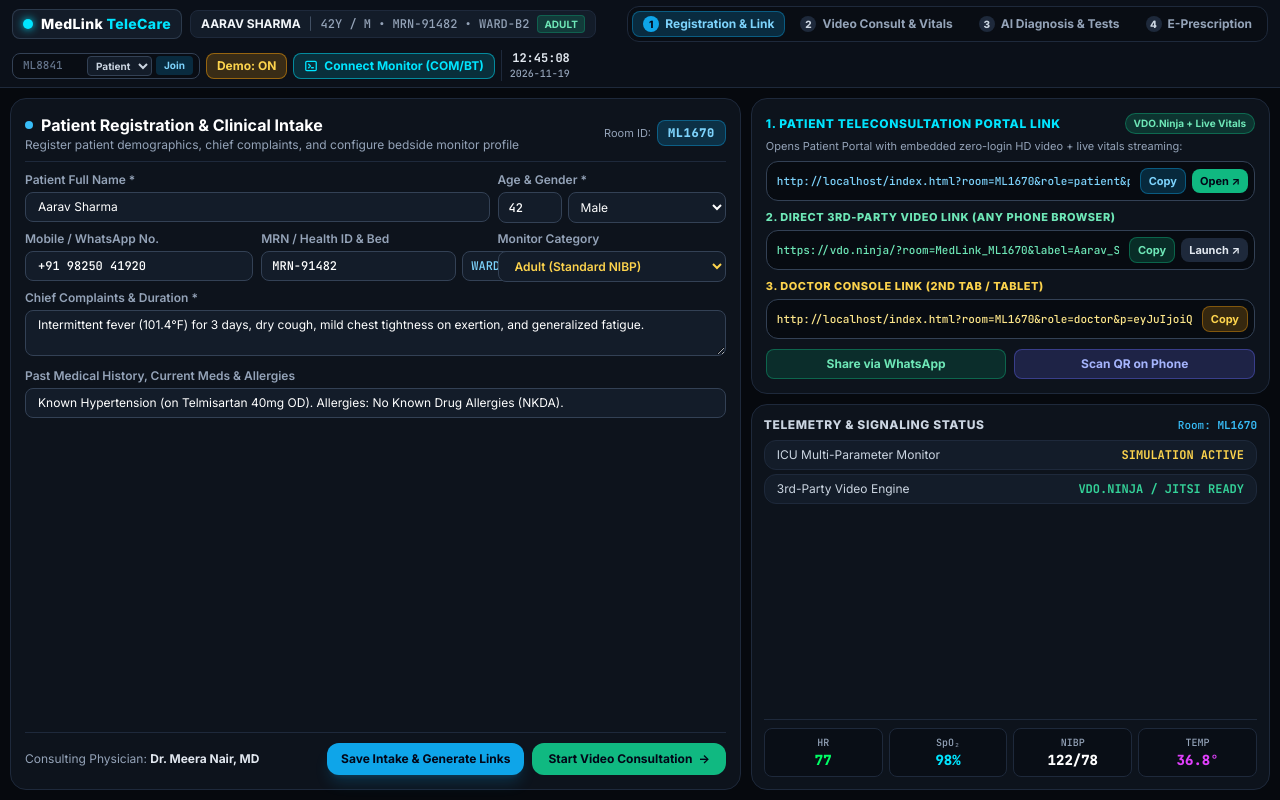
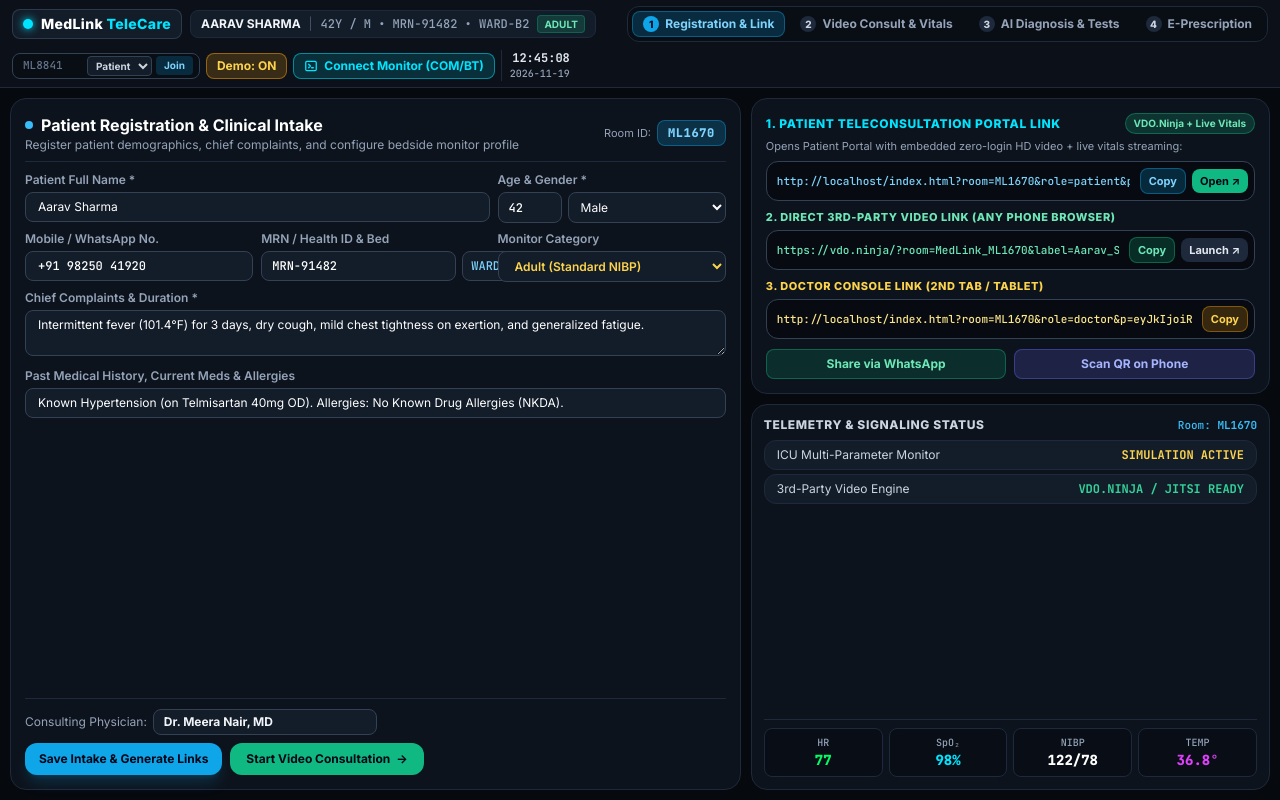
Before and after one commit to c4chintanmehta/Monitor-, a plain HTML site: page index.html in a window 1280 px wide. Drawn offline with nearby package versions, Linux system fonts and the light colour scheme.

Commit message:
Update index.html

```diff
--- a/index.html
+++ b/index.html
@@ -177,7 +177,7 @@
           <span id="ptRoomCodeBadge" class="font-mono-num text-xs font-bold text-emerald-400">ROOM: ML8841</span>
         </div>
         <h1 id="ptWelcomeName" class="text-base sm:text-lg font-bold text-white mt-0.5">Welcome, Aarav Sharma</h1>
-        <p class="text-xs text-slate-400">Consulting Physician: Dr. Meera Nair, MD (Internal Medicine)</p>
+        <p id="ptConsultingDoctorLabel" class="text-xs text-slate-400">Consulting Physician: Dr. Meera Nair, MD (Internal Medicine)</p>
       </div>
 
       <div class="flex items-center gap-2">
@@ -335,8 +335,9 @@
         </div>
 
         <div class="pt-2.5 border-t border-slate-800 flex flex-wrap items-center justify-between gap-2">
-          <div class="text-xs text-slate-400">
-            Consulting Physician: <strong class="text-slate-200">Dr. Meera Nair, MD</strong>
+          <div class="flex items-center gap-1.5 text-xs text-slate-400 select-text">
+            <label for="regDoctorName" class="shrink-0">Consulting Physician:</label>
+            <input id="regDoctorName" type="text" value="Dr. Meera Nair, MD" oninput="syncDoctorNameAcrossUi()" class="bg-[#131c29] border border-slate-700 rounded-lg px-2.5 py-1 text-xs font-bold text-slate-100 focus:outline-none focus:border-sky-500 w-48 sm:w-56">
           </div>
           <div class="flex items-center gap-2">
             <button id="btnRegisterPatient" class="px-3.5 py-2 rounded-xl text-xs font-bold bg-sky-500 hover:bg-sky-400 text-slate-950 transition cursor-pointer shadow-lg shadow-sky-500/20">
@@ -1062,7 +1063,7 @@
                 <p class="text-xs text-slate-600 mt-0.5">Digital Telemedicine & Remote Telemetry Center • Reg. No: MCI-2019-48291</p>
               </div>
               <div class="text-right text-xs">
-                <div class="font-bold text-slate-900">Dr. Meera Nair, MD</div>
+                <div id="rxDoctorHeaderName" class="font-bold text-slate-900">Dr. Meera Nair, MD</div>
                 <div class="text-slate-600">Consultant Internal Medicine</div>
                 <div class="font-mono-num text-[11px] text-slate-500 mt-0.5">Date: <span id="rxDateDisplay">2026-11-19</span></div>
               </div>
@@ -1133,8 +1134,8 @@
               Valid for teleconsultation & pharmacy dispensing.
             </div>
             <div class="text-right">
-              <div class="font-serif italic text-base font-bold text-sky-800">Dr. Meera Nair</div>
-              <div class="text-[11px] font-bold text-slate-800">Dr. Meera Nair, MD (Internal Medicine)</div>
+              <div id="rxDoctorSignature" class="font-serif italic text-base font-bold text-sky-800">Dr. Meera Nair</div>
+              <div id="rxDoctorFooterName" class="text-[11px] font-bold text-slate-800">Dr. Meera Nair, MD (Internal Medicine)</div>
               <div class="text-[10px] text-slate-500">Digitally Signed • Verified Tele-Consult</div>
             </div>
           </div>
@@ -1301,6 +1302,7 @@
       broadcastChan: null,
 
       patient: {
+        doctorName: 'Dr. Meera Nair, MD',
         name: 'Aarav Sharma',
         age: 42,
         gender: 'Male',
@@ -1719,6 +1721,7 @@ ${rawTranscript}`;
     function encodePatientParam() {
       try {
         const compact = {
+          d: AppState.patient.doctorName,
           n: AppState.patient.name,
           a: AppState.patient.age,
           g: AppState.patient.gender,
@@ -1736,6 +1739,7 @@ ${rawTranscript}`;
       try {
         const jsonStr = decodeURIComponent(escape(atob(decodeURIComponent(encoded))));
         const d = JSON.parse(jsonStr);
+        if (d.d) AppState.patient.doctorName = d.d;
         if (d.n) AppState.patient.name = d.n;
         if (d.a) AppState.patient.age = d.a;
         if (d.g) AppState.patient.gender = d.g;
@@ -1747,8 +1751,9 @@ ${rawTranscript}`;
 
     function getThirdPartyVideoUrl(engine, role, roomId) {
       const cleanRoom = (roomId || 'ML8841').replace(/[^a-zA-Z0-9]/g, '');
+      const cleanDocLabel = (AppState.patient.doctorName || 'Dr._Meera_Nair_MD').replace(/[^a-zA-Z0-9._-]/g, '_');
       const label = role === 'doctor'
-        ? 'Dr._Meera_Nair_MD'
+        ? cleanDocLabel
         : encodeURIComponent(AppState.patient.name.replace(/\s+/g, '_'));
       if (engine === 'jitsi') {
         return `https://meet.jit.si/MedLinkTeleCare_${cleanRoom}#userInfo.displayName="${label}"&config.prejoinPageEnabled=false`;
@@ -1794,6 +1799,8 @@ ${rawTranscript}`;
       });
 
       document.getElementById('regName').value = AppState.patient.name;
+      const regDocInp = document.getElementById('regDoctorName');
+      if (regDocInp) regDocInp.value = AppState.patient.doctorName;
       document.getElementById('regAge').value = AppState.patient.age;
       document.getElementById('regGender').value = AppState.patient.gender;
       document.getElementById('regMrn').value = AppState.patient.mrn;
@@ -1820,6 +1827,7 @@ ${rawTranscript}`;
       ptView.classList.remove('hidden');
       ptView.classList.add('flex');
       document.getElementById('ptWelcomeName').textContent = `Welcome, ${AppState.patient.name}`;
+      document.getElementById('ptConsultingDoctorLabel').textContent = `Consulting Physician: ${AppState.patient.doctorName} (Internal Medicine)`;
       switchPatientVideoEngine('vdoninja');
     }
 
@@ -1912,7 +1920,7 @@ ${rawTranscript}`;
     function shareViaWhatsApp() {
       buildShareableUrls();
       const vdoUrl = document.getElementById('shareDirectVdoUrl').value;
-      const msg = encodeURIComponent(`Hello ${AppState.patient.name}, please join your MedLink TeleCare video consultation with Dr. Meera Nair (Room ${AppState.roomId}): ${vdoUrl}`);
+      const msg = encodeURIComponent(`Hello ${AppState.patient.name}, please join your MedLink TeleCare video consultation with ${AppState.patient.doctorName} (Room ${AppState.roomId}): ${vdoUrl}`);
       window.open(`https://wa.me/?text=${msg}`, '_blank');
     }
 
@@ -2112,16 +2120,38 @@ ${rawTranscript}`;
     // ----------------------------------------------------------------------------
     // 6. STAGE 1: PATIENT REGISTRATION SYNC
     // ----------------------------------------------------------------------------
+    function syncDoctorNameAcrossUi() {
+      const regDocInp = document.getElementById('regDoctorName');
+      const docName = (regDocInp ? regDocInp.value.trim() : AppState.patient.doctorName) || 'Dr. Meera Nair, MD';
+      AppState.patient.doctorName = docName;
+      const sigName = docName.split(',')[0].trim();
+
+      const ptDocLabel = document.getElementById('ptConsultingDoctorLabel');
+      if (ptDocLabel) ptDocLabel.textContent = `Consulting Physician: ${docName} (Internal Medicine)`;
+
+      const rxHdr = document.getElementById('rxDoctorHeaderName');
+      if (rxHdr) rxHdr.textContent = docName;
+
+      const rxSig = document.getElementById('rxDoctorSignature');
+      if (rxSig) rxSig.textContent = sigName;
+
+      const rxFtr = document.getElementById('rxDoctorFooterName');
+      if (rxFtr) rxFtr.textContent = `${docName} (Internal Medicine)`;
+    }
+
     function syncPatientLabelsAcrossUi() {
       const p = AppState.patient;
       const catNames = { 1: 'ADULT', 2: 'PEDIATRIC', 3: 'NEONATE' };
       document.getElementById('topPatientName').textContent = p.name.toUpperCase();
       document.getElementById('topPatientMeta').textContent = `${p.age}Y / ${p.gender[0]} • ${p.mrn} • ${p.bed}`;
       document.getElementById('topPatientCat').textContent = catNames[p.type] || 'ADULT';
+      syncDoctorNameAcrossUi();
     }
 
     document.getElementById('btnRegisterPatient').addEventListener('click', () => {
       const p = AppState.patient;
+      const regDocInp = document.getElementById('regDoctorName');
+      if (regDocInp) p.doctorName = regDocInp.value.trim() || 'Dr. Meera Nair, MD';
       p.name = document.getElementById('regName').value.trim() || 'Unknown Patient';
       p.age = parseInt(document.getElementById('regAge').value, 10) || 35;
       p.gender = document.getElementById('regGender').value;
@@ -3143,6 +3173,7 @@ SOAP: S: ${soap.s} | O: ${soap.o} | A: ${soap.a}`;
       const v = AppState.vitals;
 
       document.getElementById('rxDateDisplay').textContent = new Date().toISOString().split('T')[0];
+      syncDoctorNameAcrossUi();
       document.getElementById('rxPatientName').textContent = p.name;
       document.getElementById('rxPatientAgeSex').textContent = `${p.age} Y / ${p.gender}`;
       document.getElementById('rxPatientMrn').textContent = `${p.mrn} (${p.bed})`;
@@ -3188,7 +3219,7 @@ SOAP: S: ${soap.s} | O: ${soap.o} | A: ${soap.a}`;
       const p = AppState.patient;
       const v = AppState.vitals;
       const meds = AppState.clinical.medications.map((m, i) => `${i + 1}. ${m.drug} (${m.freq} x ${m.duration}) - ${m.inst}`).join('\n');
-      const summary = `MEDLINK TELECARE E-PRESCRIPTION\nPatient: ${p.name} (${p.age}Y/${p.gender}) | Room: ${AppState.roomId}\nVitals: HR ${v.hr} bpm, SpO2 ${v.spo2}%, BP ${v.nibpSys}/${v.nibpDia} mmHg, Temp ${v.temp1}°C\nRx:\n${meds}`;
+      const summary = `MEDLINK TELECARE E-PRESCRIPTION\nConsulting Physician: ${p.doctorName}\nPatient: ${p.name} (${p.age}Y/${p.gender}) | Room: ${AppState.roomId}\nVitals: HR ${v.hr} bpm, SpO2 ${v.spo2}%, BP ${v.nibpSys}/${v.nibpDia} mmHg, Temp ${v.temp1}°C\nRx:\n${meds}`;
       copyTextToClipboard(summary, 'E-Prescription summary copied to clipboard');
     }
 
```
